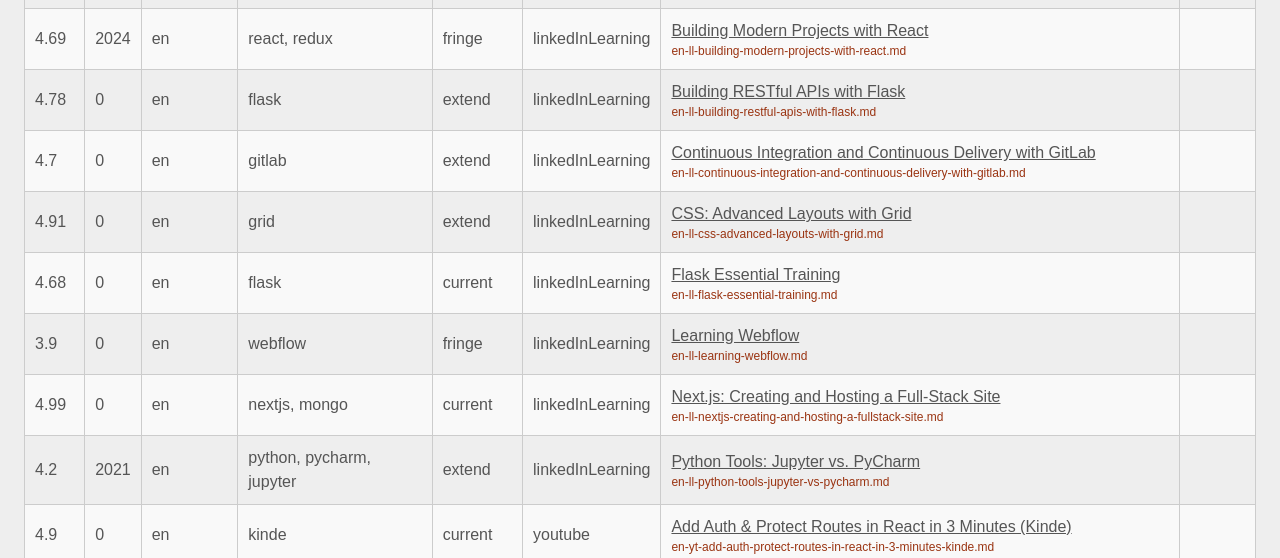
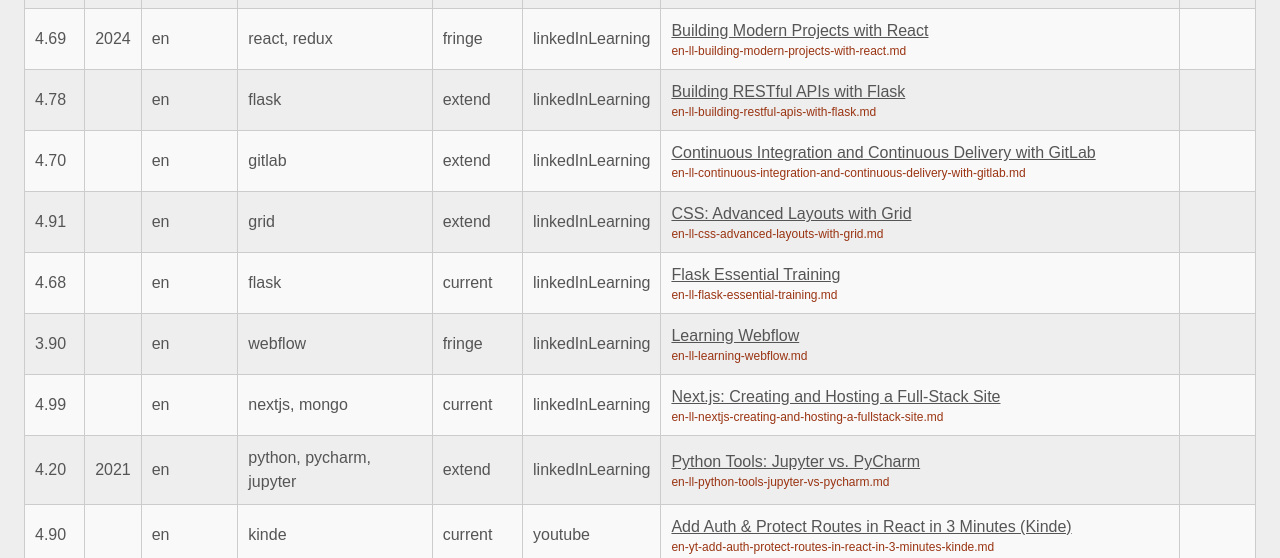
Before and after one commit to edwardtanguay/techlanglearn, a SvelteKit app: page /tutorials in a window 1280 px wide. Shown: the part 242-800 px from the top of the page. Built offline with nearby package versions, Linux system fonts and the light colour scheme.

Commit message:
cleaned display

```diff
--- a/src/routes/tutorials/+page.svelte
+++ b/src/routes/tutorials/+page.svelte
@@ -33,8 +33,8 @@
 			<tbody>
 				{#each store.tutorials as tutorial}
 					<tr>
-						<td>{tutorial.rank}</td>
-						<td>{tutorial.year}</td>
+						<td>{tutorial.rank.toFixed(2)}</td>
+						<td>{tutorial.year === 0 ? '' : tutorial.year}</td>
 						<td>{tutorial.language}</td>
 						<td>{tutorial.topics}</td>
 						<td>{tutorial.category.idCode}</td>
```
